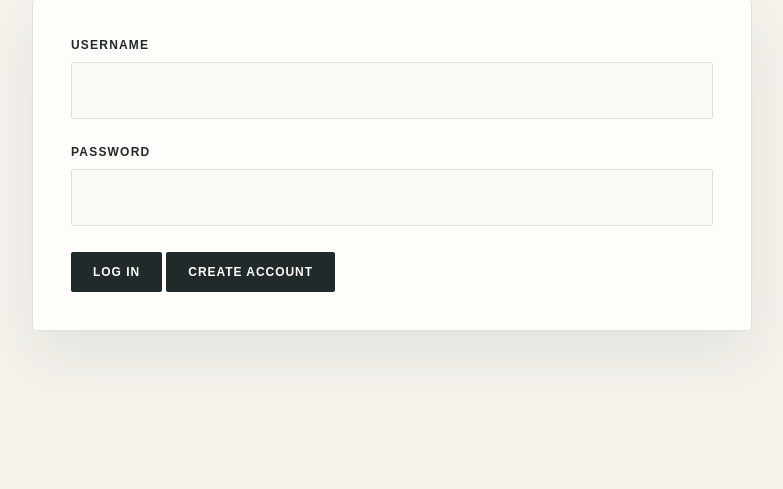
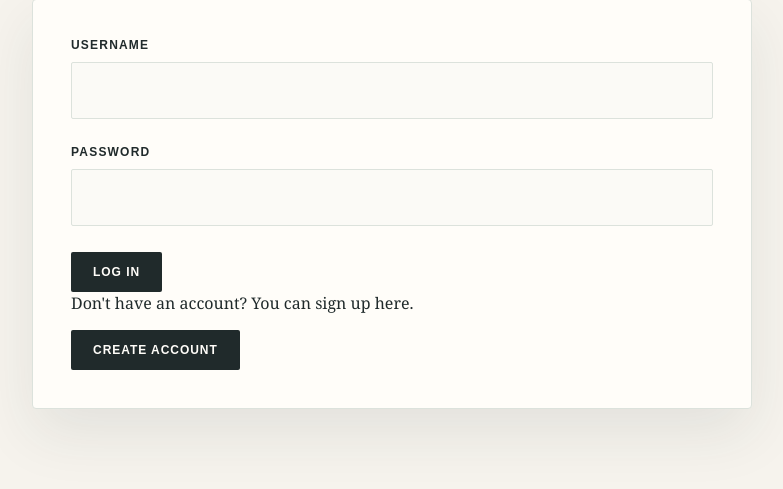
Before and after one commit to Charles-babs/django-myblog, a Django app: page / in a window 1280 px wide. Shown: the part 341-830 px from the top of the page, without its empty margins (248-1031 px from the left). Before the commit the page ends 688 px from the top, so only its background shows below. Run offline with Django 5.2, Linux system fonts and the light colour scheme.

Commit message:
pushed the create account button below the login button in the login.html

```diff
--- a/general/templates/login.html
+++ b/general/templates/login.html
@@ -36,8 +36,12 @@
                 {{ form.password.errors }}
             </div>
 
+            <!-- ...existing code... -->
             <button class="primary-button" type="submit">Log in</button>
+
+            <p>Don't have an account? You can sign up here.</p>
             <a class="primary-button" href="{% url 'register' %}">Create account</a>
+            <!-- ...existing code... -->
         </form>
     </main>
 </body>
```
